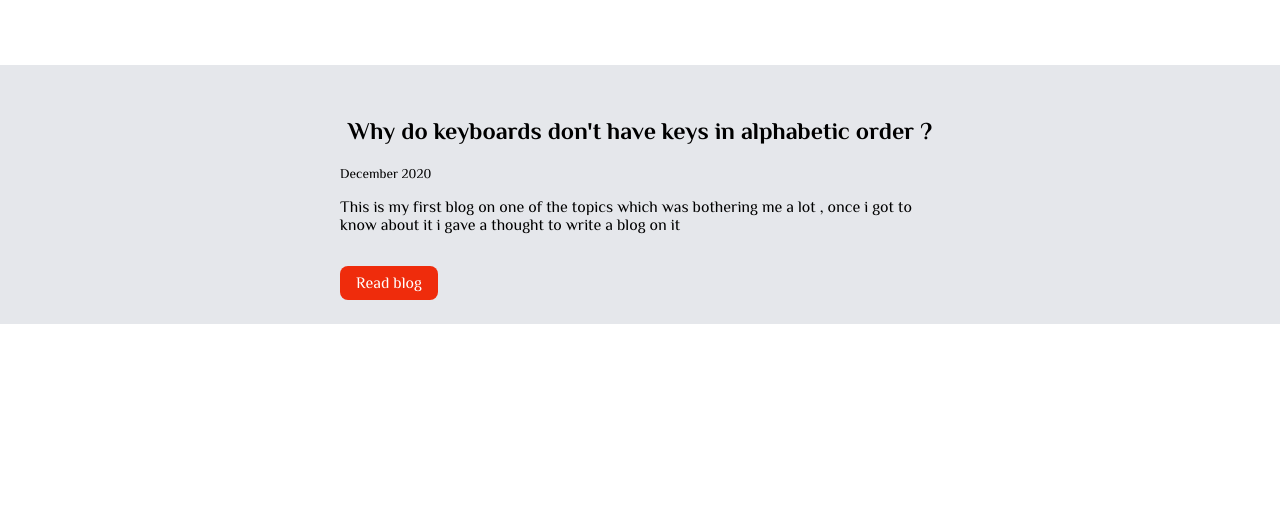
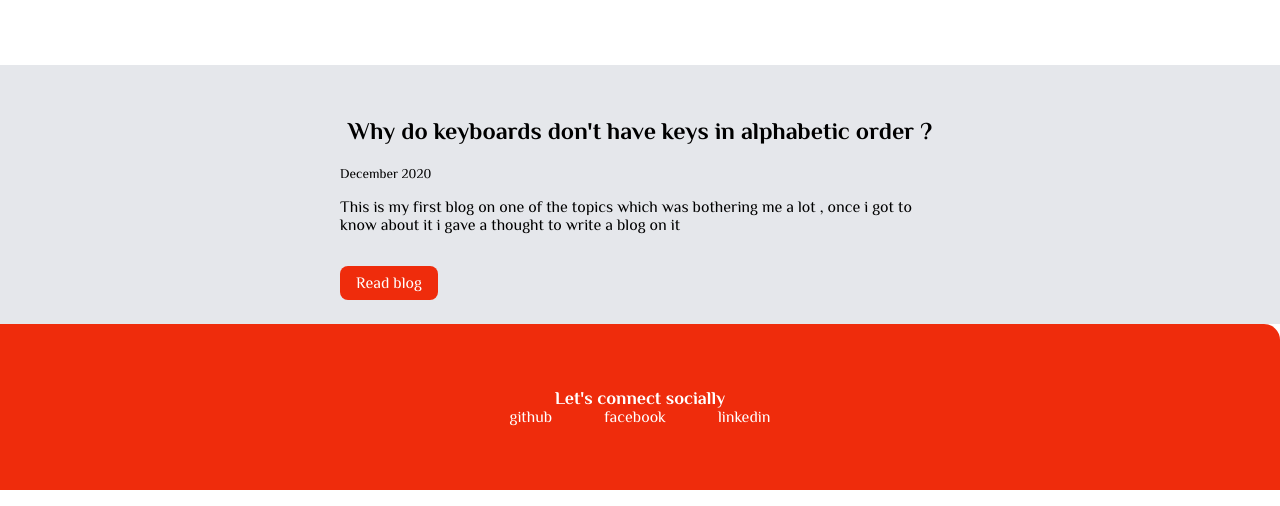
Before and after one commit to RKrishnanTechie/RK-portfolio, a plain HTML site: page blogs.html in a window 1280 px wide. Shown: the part 305-811 px from the top of the page. Drawn offline with Linux system fonts and the light colour scheme.

Commit message:
docs: added the footer to blogs page

```diff
--- a/blogs.html
+++ b/blogs.html
@@ -37,4 +37,26 @@
          </div>
     </li>
 </section>
+
+<footer class="footer">
+    <div class="footer-header">Let's connect socially </div>
+    <ul class="social-links list-non-bullet">
+        <li class="list-item-inline">
+            <a class="link" href="https://github.com/RKrishnanTechie">
+                github
+            </a>
+        </li>
+        <li class="list-item-inline">
+            <a class="link" href="https://www.facebook.com/profile.php?id=100008349872563">
+                facebook
+            </a>
+        </li>
+        <li class="list-item-inline">
+            <a class="link" href="https://www.linkedin.com/in/radha-krishnan-82a87517a/">
+                linkedin
+            </a>
+        </li>
+
+    </ul>
+</footer>
 </html>
```
